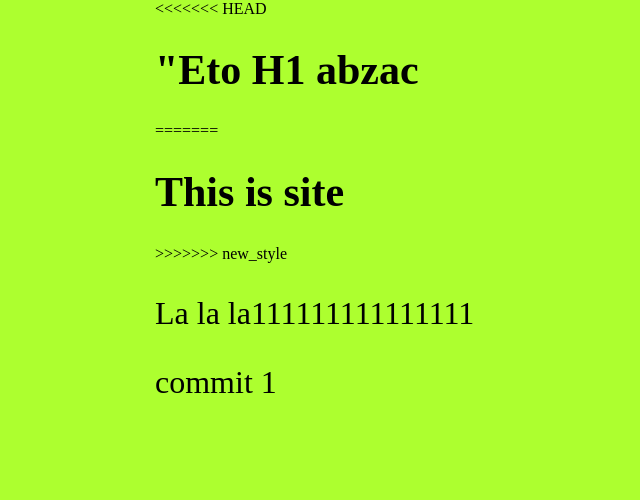
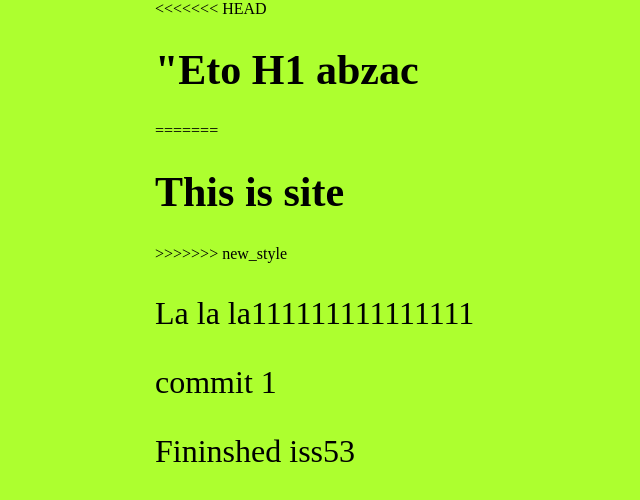
Before and after one commit to xelaag/site3, a plain HTML site: page index.html in a window 1280 px wide. Shown: the whole page, without its empty margins (0-640 px from the left). Drawn offline with Linux system fonts and the light colour scheme.

Commit message:
finished the new footer [issue 53]

```diff
--- a/index.html
+++ b/index.html
@@ -13,5 +13,6 @@
 >>>>>>> new_style
 	<p>La la la111111111111111</p>
 <p>commit 1</p>
+<p>Fininshed iss53</p>
 </body>
 </html>
```
